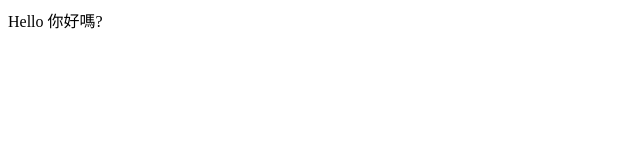
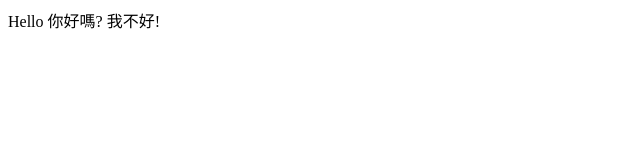
Before and after one commit to wupojung/wd-week03, a plain HTML site: page index.html in a window 1280 px wide. Shown: the full height of the page, 0-640 px from the left. Drawn offline with Linux system fonts and the light colour scheme.

Commit message:
追加一些敘述

```diff
--- a/index.html
+++ b/index.html
@@ -3,7 +3,7 @@
 <head></head>
 
 <body>
-    <p>Hello 你好嗎?</p>
+    <p>Hello 你好嗎?  我不好!</p>
 </body>
 
 </html>
```
